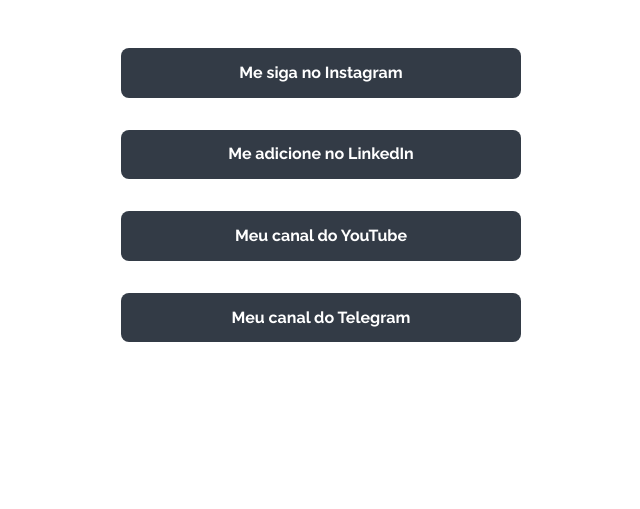
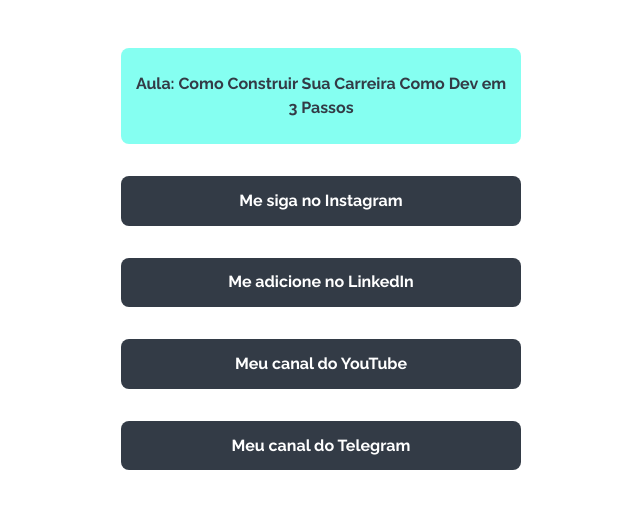
Before and after one commit to pedromarins/pedromarins.github.io, a Jekyll site: the page built from links/index.html, in a window 1280 px wide. Shown: the top 509 px of the page, without its empty margins (319-959 px from the left). Built offline with Jekyll 4.4.1, drawn with Linux system fonts in a browser that asks for light colours.

Commit message:
Atualizando linktree - Campanha 17

```diff
--- a/links/index.html
+++ b/links/index.html
@@ -6,7 +6,7 @@ permalink: /links/
 ---
 <nav class="tree">
     <ul class="tree-list">
-        <!-- <li class="tree-item"><a target="_blank" href="https://conquistesuavaga.com/3-passos?utm_source=TreeDoPedro&utm_campaign=Campanha16" class="tree-link tree-link--featured">Aula: Os 3 passos para Conquistar sua Vaga como DEV</a></li> -->
+        <li class="tree-item"><a target="_blank" href="https://conquistesuavaga.com/descubra-os-tres-passos-para-conquistar-sua-vaga-como-dev-instagram" class="tree-link tree-link--featured">Aula: Como Construir Sua Carreira Como Dev em 3 Passos</a></li>
         <li class="tree-item"><a target="_blank" href="https://instagram.com/opedromarins" class="tree-link">Me siga no Instagram</a></li>
         <li class="tree-item"><a target="_blank" href="https://www.linkedin.com/in/pedromarins/" class="tree-link">Me adicione no LinkedIn</a></li>
         <li class="tree-item"><a target="_blank" href="https://www.youtube.com/c/opedromarins/?sub_confirmation=1" class="tree-link">Meu canal do YouTube</a></li>
```
